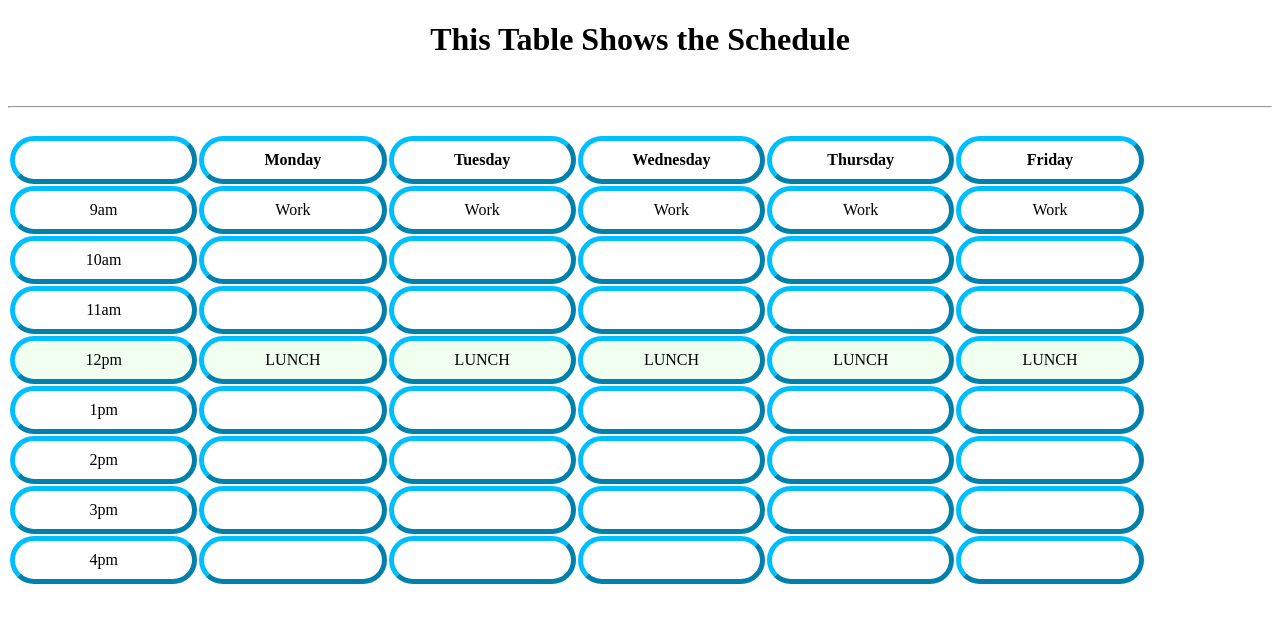
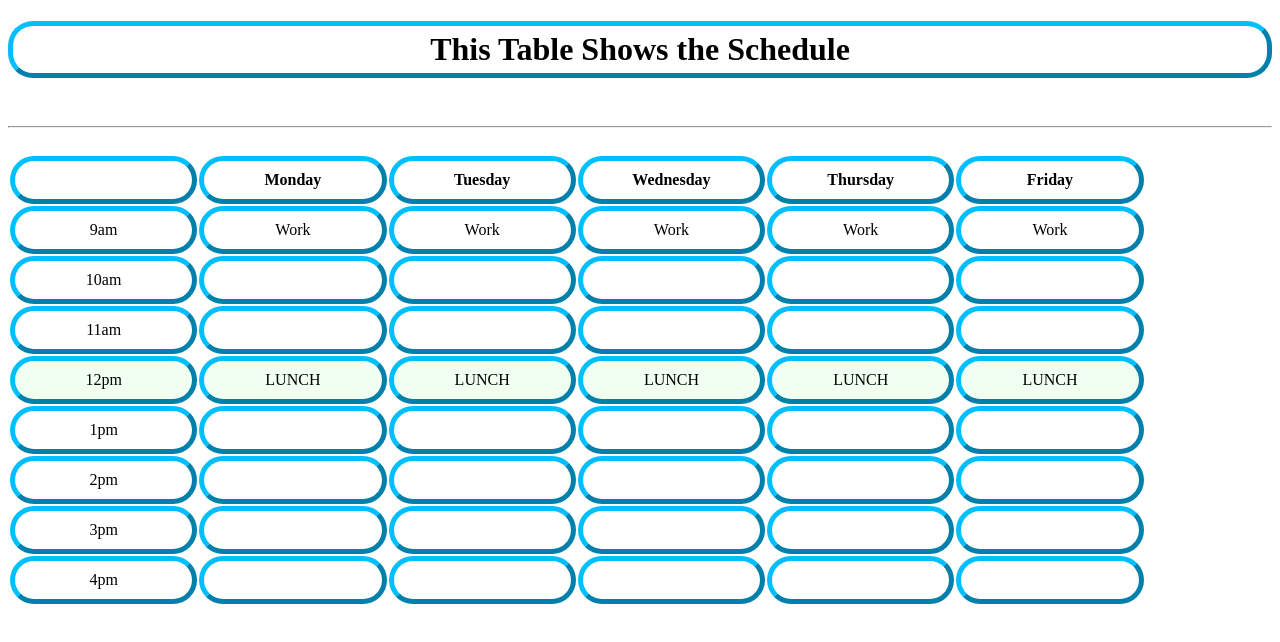
Before and after one commit to Sapereza/Sapereza-task3.github.io, a plain HTML site: page index.html in a window 1280 px wide. Drawn offline with Linux system fonts and the light colour scheme.

Commit message:
Added a border and some styling to h1

```diff
--- a/tablestyle.css
+++ b/tablestyle.css
@@ -1,5 +1,10 @@
 h1{
 text-align: center;
+border-style:outset;
+border-color:deepskyblue;
+border-radius:25px;
+border-width:5px;
+padding:5px;
 
 
 }
```
